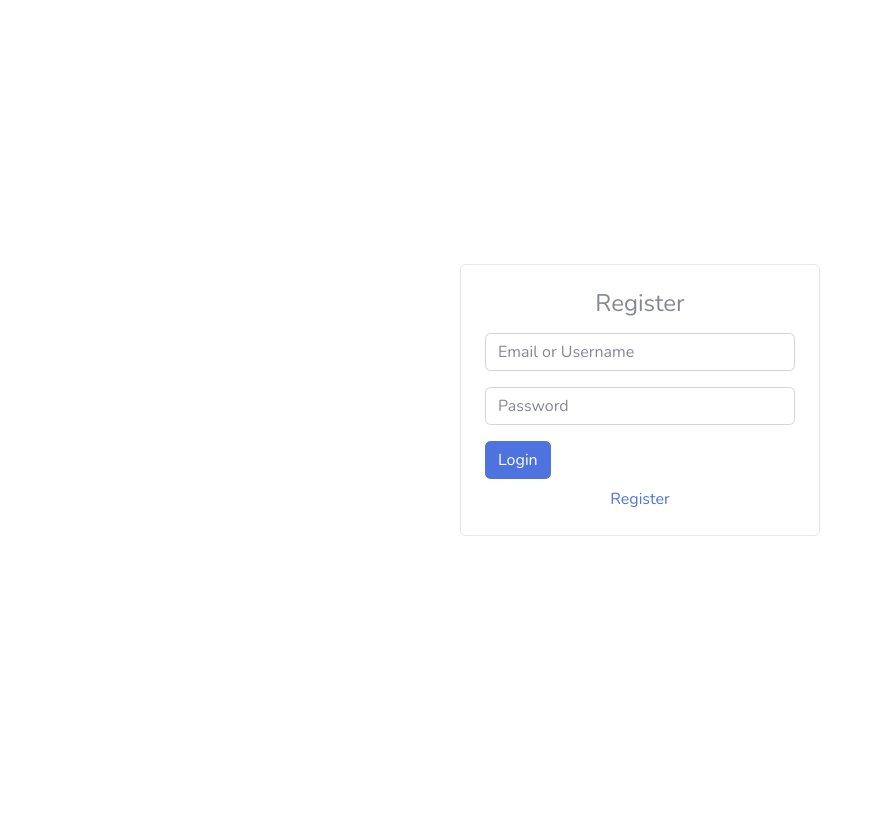
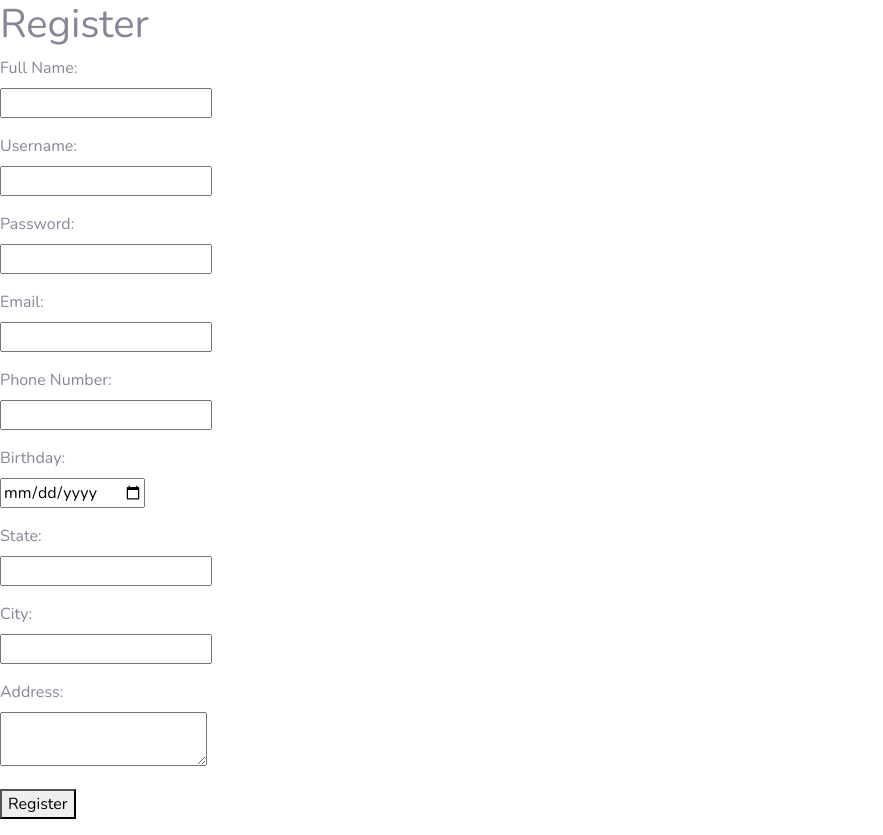
Before and after one commit to hanZ3tton/shipment_remake, a CodeIgniter app: page /shipment_remake/auth/register in a window 1280 px wide. Shown: the whole page, without its empty margins (0-883 px from the left). Before the commit the page ends 536 px from the top, so only its background shows below. Run offline with CodeIgniter, Linux system fonts and the light colour scheme.

Commit message:
fix login

```diff
--- a/application/controllers/Auth.php
+++ b/application/controllers/Auth.php
@@ -31,15 +31,20 @@ class Auth extends CI_Controller
             $user = $this->Auth_model->login($username, $password);
 
             if ($user) {
+                // Set session
                 $this->session->set_userdata([
                     'user_id'   => $user->id,
-                    'username'  => $user->user_name, // Sesuai kolom DB
+                    'username'  => $user->user_name,
                     'logged_in' => TRUE
                 ]);
-                //redirect('dashboard');
-                echo "Login successful! Welcome, " . $user->full_name;
+
+                // Simpan flashdata untuk popup
+                $this->session->set_flashdata('success', 'Login berhasil! Selamat datang, ' . $user->full_name);
+
+                // Arahkan ke dashboard
+                redirect('app/dashboard');
             } else {
-                $this->session->set_flashdata('error', 'Invalid username or password');
+                $this->session->set_flashdata('error', 'Username atau password salah');
                 $data['content'] = 'auth/login';
                 $this->load->view('guest', $data);
             }
@@ -52,10 +57,10 @@ class Auth extends CI_Controller
 
         // Validation rules
         $this->form_validation->set_rules('email', 'Email', 'required|valid_email|is_unique[user.email]');
-        $this->form_validation->set_rules('username', 'Username', 'required|is_unique[user.user_name]');
+        $this->form_validation->set_rules('username', 'Username', 'required');
         $this->form_validation->set_rules('fullname', 'Full Name', 'required');
         $this->form_validation->set_rules('password', 'Password', 'required|min_length[6]');
-        $this->form_validation->set_rules('phonenumber', 'Phone Number', 'required');
+        $this->form_validation->set_rules('phoneNumber', 'Phone Number', 'required');
         $this->form_validation->set_rules('birthdayDate', 'Date of Birth', 'required');
         $this->form_validation->set_rules('state', 'State', 'required');
         $this->form_validation->set_rules('city', 'City', 'required');
@@ -70,7 +75,7 @@ class Auth extends CI_Controller
                 'user_name'     => $this->input->post('username'),
                 'full_name'     => $this->input->post('fullname'),
                 'password'      => password_hash($this->input->post('password'), PASSWORD_DEFAULT),
-                'phone_number'  => $this->input->post('phonenumber'),
+                'phone_number'  => $this->input->post('phoneNumber'),
                 'date_of_birth' => $this->input->post('birthdayDate'),
                 'state'         => $this->input->post('state'),
                 'city'          => $this->input->post('city'),
--- a/application/views/app/dashboard/dashboard.php
+++ /dev/null
@@ -1 +0,0 @@
-hola pandejo, aqui tienes el codigo que me pediste
--- /dev/null
+++ b/application/views/app/dashboard/index.php
@@ -0,0 +1,6 @@
+hola pandejo, aqui tienes el codigo que me pediste
+<?php if ($this->session->flashdata('success')): ?>
+    <script>
+        alert("<?= $this->session->flashdata('success'); ?>");
+    </script>
+<?php endif; ?>
--- a/application/views/auth/register.php
+++ b/application/views/auth/register.php
@@ -1,29 +1,66 @@
-<body class="d-flex justify-content-center align-items-center vh-100">
-    <div class="card p-4" style="width:360px;">
-        <h4 class="mb-3 text-center">Register</h4>
+<h1>Register</h1>
 
-        <?php if ($this->session->flashdata('success')): ?>
-            <div class="alert alert-success"><?php echo $this->session->flashdata('success'); ?></div>
-        <?php endif; ?>
-        <?php if ($this->session->flashdata('error')): ?>
-            <div class="alert alert-danger"><?php echo $this->session->flashdata('error'); ?></div>
-        <?php endif; ?>
+<!-- Pesan error validasi -->
+<?php echo validation_errors(); ?>
 
-        <?php echo validation_errors('<div class="alert alert-danger">', '</div>'); ?>
+<!-- Flash message -->
+<?php if ($this->session->flashdata('error')): ?>
+    <p style="color:red;"><?php echo $this->session->flashdata('error'); ?></p>
+<?php endif; ?>
 
-        <form action="<?php echo site_url('auth/login_action'); ?>" method="post">
-            <div class="mb-3">
-                <input type="text" name="email" class="form-control" placeholder="Email or Username" value="<?php echo set_value('email'); ?>">
-            </div>
-            <div class="mb-3">
-                <input type="password" name="password" class="form-control" placeholder="Password">
-            </div>
-            <div class="d-grid">
-                <button class="btn btn-primary">Login</button>
-            </div>
-            <div class="mt-2 text-center">
-                <a href="<?php echo site_url('auth/register'); ?>">Register</a>
-            </div>
-        </form>
-    </div>
-</body>
+<?php if ($this->session->flashdata('success')): ?>
+    <p style="color:green;"><?php echo $this->session->flashdata('success'); ?></p>
+<?php endif; ?>
+
+<?php echo form_open('auth/register'); ?>
+
+<p>
+    <label for="fullname">Full Name:</label><br>
+    <input type="text" name="fullname" value="<?php echo set_value('fullname'); ?>">
+</p>
+
+<p>
+    <label for="username">Username:</label><br>
+    <input type="text" name="username" value="<?php echo set_value('username'); ?>">
+</p>
+
+<p>
+    <label for="password">Password:</label><br>
+    <input type="password" name="password">
+</p>
+
+<p>
+    <label for="email">Email:</label><br>
+    <input type="text" name="email" value="<?php echo set_value('email'); ?>">
+</p>
+
+<p>
+    <label for="phoneNumber">Phone Number:</label><br>
+    <input type="text" name="phoneNumber" value="<?php echo set_value('phoneNumber'); ?>">
+</p>
+
+<p>
+    <label for="birthdayDate">Birthday:</label><br>
+    <input type="date" name="birthdayDate" value="<?php echo set_value('birthdayDate'); ?>">
+</p>
+
+<p>
+    <label for="state">State:</label><br>
+    <input type="text" name="state" value="<?php echo set_value('state'); ?>">
+</p>
+
+<p>
+    <label for="city">City:</label><br>
+    <input type="text" name="city" value="<?php echo set_value('city'); ?>">
+</p>
+
+<p>
+    <label for="address">Address:</label><br>
+    <textarea name="address"><?php echo set_value('address'); ?></textarea>
+</p>
+
+<p>
+    <button type="submit">Register</button>
+</p>
+
+<?php echo form_close(); ?>
```
Also changed, not shown: application/controllers/app/dashboard.php (+4 -9 lines), application/views/auth/login.php (+22 -26 lines).
